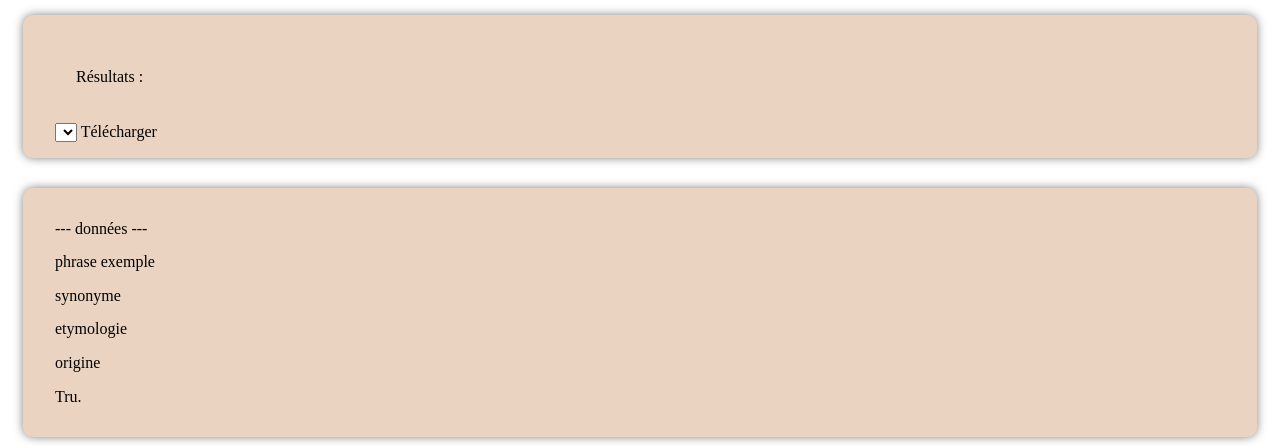
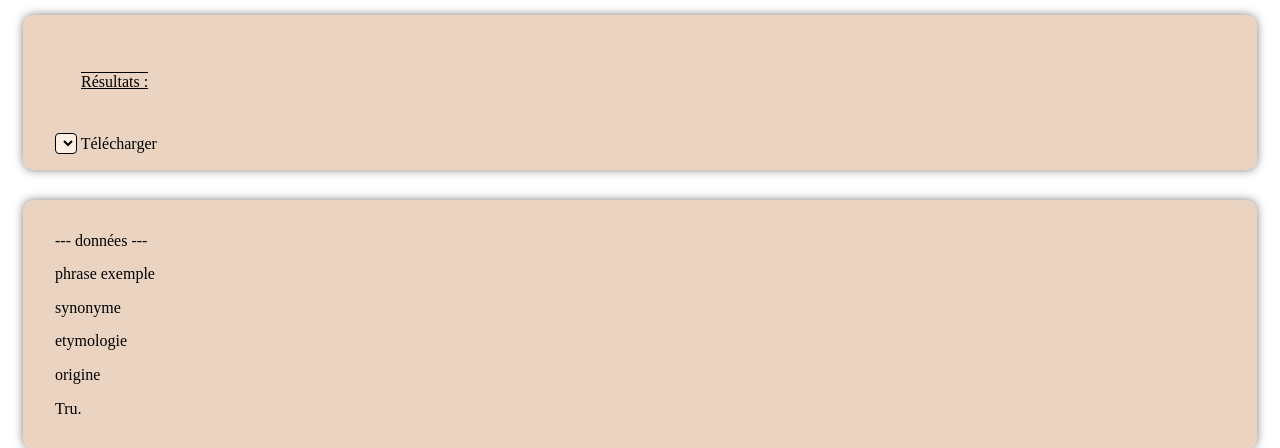
Before and after one commit to Jerem-dY/Makki, a PHP site: page /html/mots.html in a window 1280 px wide. Shown: the top 448 px of the page. Run offline with PHP 8.4, Linux system fonts and the light colour scheme; lists and menus that the app fills with data are empty.

Commit message:
changement visuel page de mots + fleche

```diff
--- a/html/styles/mots.css
+++ b/html/styles/mots.css
@@ -15,7 +15,6 @@
 }
 
 ol.thematiqueseule:hover {
-	transform: scale(1.02) translateZ(0);
     backface-visibility: hidden;
     filter: blur(0px) saturate(110%) opacity(100%);
 }
@@ -163,3 +162,21 @@
   #scroll_top_btn:hover {
     background-color: #301703; /* Add a dark-grey background on hover */
   }
+
+#titre_resultats {
+
+    padding: 5px;
+    text-decoration: underline overline black;
+
+}
+
+#export_data_select {
+
+    cursor: pointer;
+    font-family:'El Messiri', sans-serif;
+    background: #fdeee2;
+    border-radius: 4px;
+    border: 1.5px solid black;
+    font-size: 15px;
+
+}
```
Also changed, not shown: html/images/top.png, html/images/top_jeremy.png (added).
